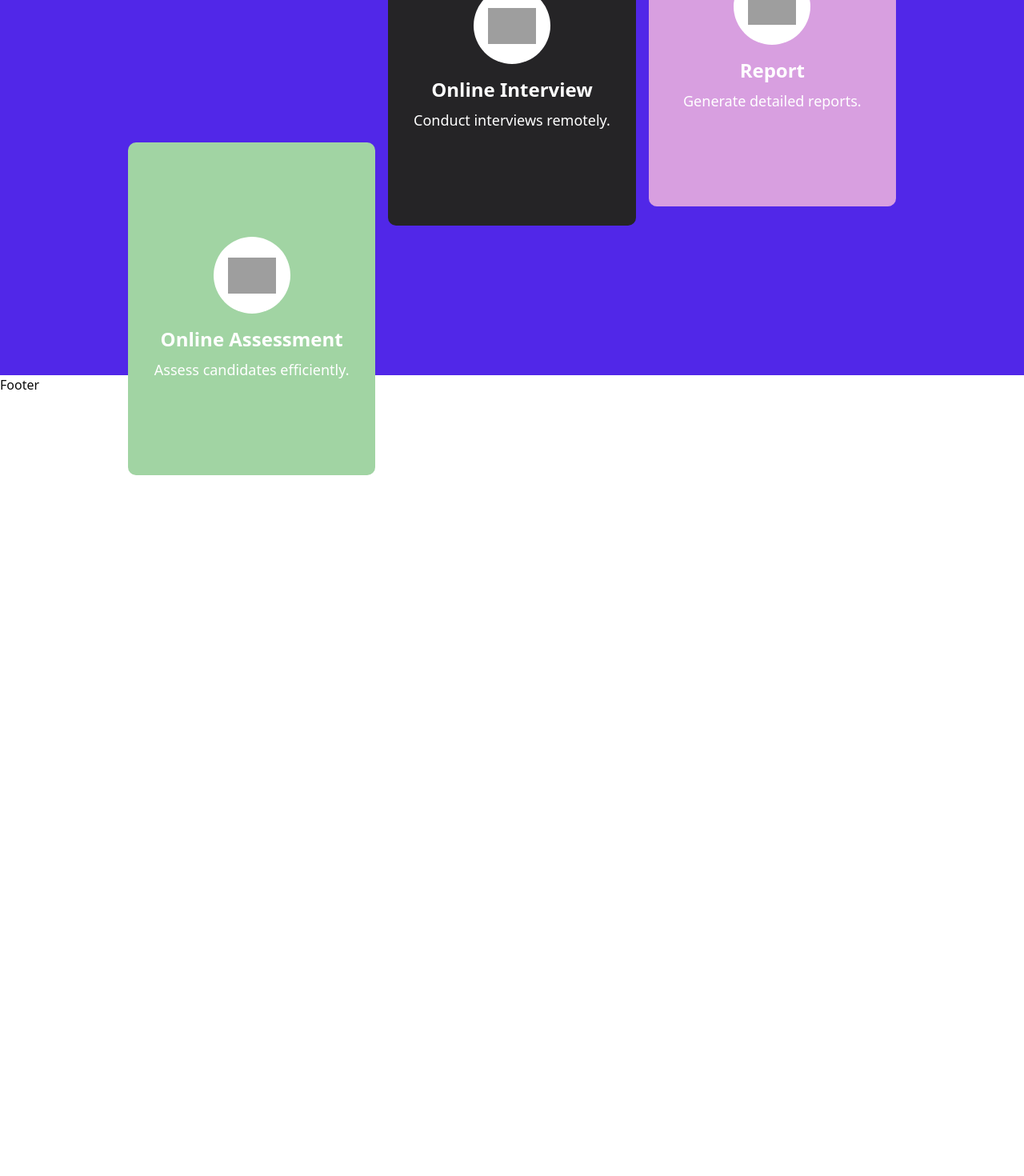
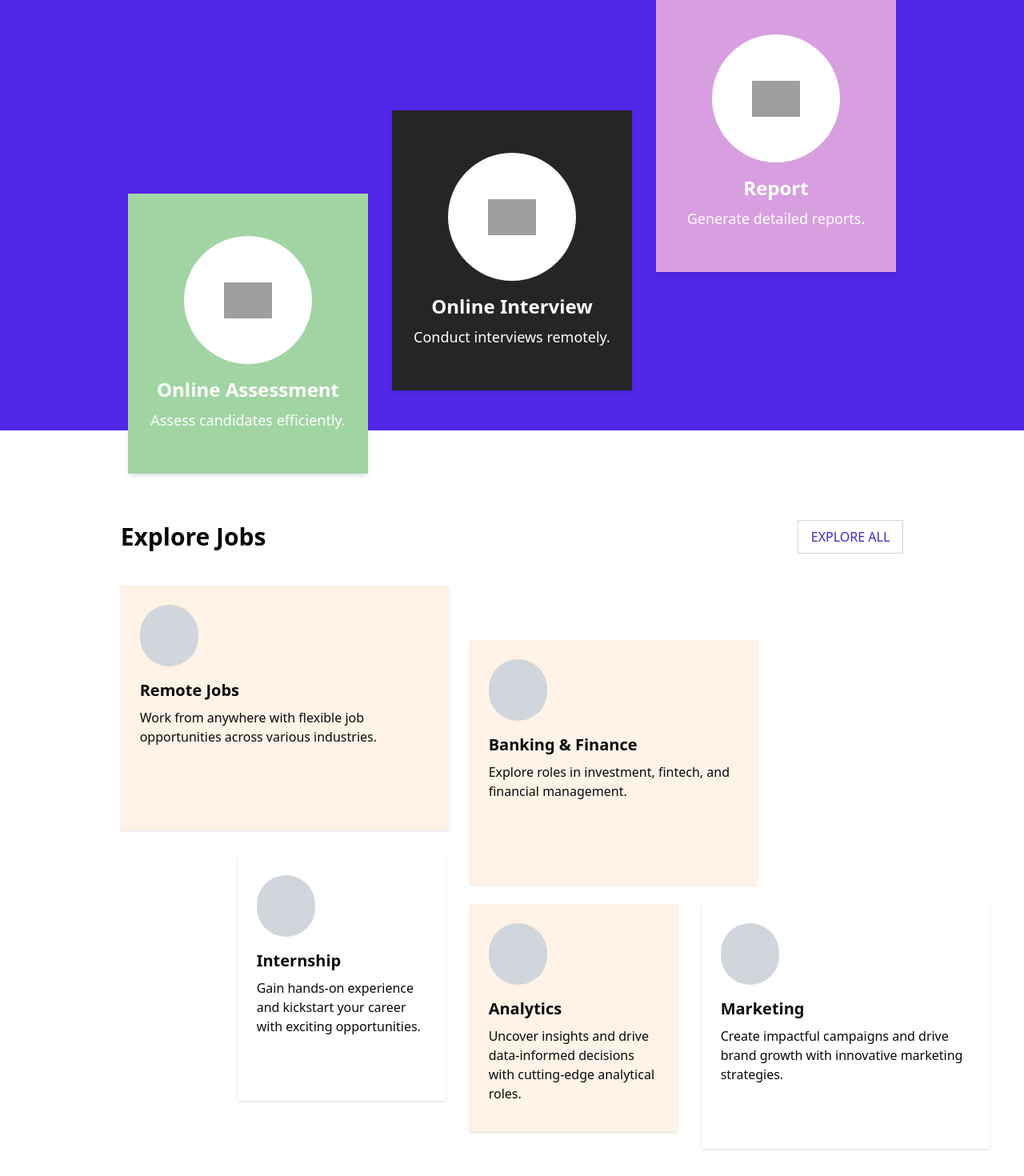
Before and after one commit to Codemonks-MiniProject/ethicra, a Next.js app: page / in a window 1280 px wide. Shown: the part 760-2230 px from the top of the page at 80% size. Before the commit the page ends 1354 px from the top, so only its background shows below. Built offline with nearby package versions, Linux system fonts and the light colour scheme; grey boxes are pictures that could not be loaded.

Commit message:
Explore Jobs Page

```diff
--- a/app/(root)/page.tsx
+++ b/app/(root)/page.tsx
@@ -1,10 +1,11 @@
 import React from 'react';
 import Image from 'next/image';
+import Link from 'next/link';
 
 const Page = () => {
   return (
     <div>
-      <div className="container mx-auto px-10 flex items-center justify-between p-10 my-14">
+      <div className="container mx-auto px-10 flex items-center justify-between p-10 my-32">
         <div className="flex flex-col gap-6">
           <h1 className="text-7xl font-bold text-black mb-4">Take Online Interview.</h1>
           <p className="text-gray-950 text-2xl mb-2">NUMBER OF ACTIVE USERS RIGHT NOW</p>
@@ -21,11 +22,11 @@ const Page = () => {
         </div>
       </div>
 
-      <div className="bg-[#5127e8] py-24 px-16 h-[675px] overflow-visible"> {/* Fixed height, overflow */}
+      <div className="bg-[#5127e8] py-24 px-16 h-[600px] overflow-visible">
         <div className="flex flex-col md:flex-row justify-between gap-2 md:gap-4 w-10/12 mx-auto">
           {/* Card 1: Online Assessment (Bottom) */}
-          <div className="text-center text-white p-6 rounded-lg bg-[#a1d4a3] w-full md:w-[370px] h-[416px] flex flex-col justify-center items-center mt-72"> {/* Adjusted card size */}
-            <div className="w-24 h-24 rounded-full bg-white mb-4 flex items-center justify-center">
+          <div className="text-center text-white p-6 bg-[#a1d4a3] w-full md:w-[300px] h-[350px] flex flex-col justify-center items-center mt-52 shadow-md transition-all duration-300 transform-gpu hover:scale-105 hover:shadow-lg">
+            <div className="w-[160px] h-[160px] rounded-full bg-white mb-4 flex items-center justify-center">
               <Image src="/images/assessment.png" alt="Assessment Icon" width={60} height={60} />
             </div>
             <h2 className="text-2xl font-semibold mb-2">Online Assessment</h2>
@@ -33,8 +34,8 @@ const Page = () => {
           </div>
 
           {/* Card 2: Online Interview (Middle) */}
-          <div className="text-center text-white p-6 rounded-lg bg-[#252426] w-full md:w-[370px] h-[416px] flex flex-col justify-center items-center md:translate-y-[-24px]"> {/* Adjusted card size */}
-            <div className="w-24 h-24 rounded-full bg-white mb-4 flex items-center justify-center">
+          <div className="text-center text-white p-6 bg-[#252426] w-full md:w-[300px] h-[350px] flex flex-col justify-center items-center md:translate-y-[-40px] mt-36 shadow-md transition-all duration-300 transform-gpu hover:scale-105 hover:shadow-lg">
+            <div className="w-[160px] h-[160px] rounded-full bg-white mb-4 flex items-center justify-center ">
               <Image src="/images/interview.png" alt="Interview Icon" width={60} height={60} />
             </div>
             <h2 className="text-2xl font-semibold mb-2">Online Interview</h2>
@@ -42,8 +43,8 @@ const Page = () => {
           </div>
 
           {/* Card 3: Report (Top) */}
-          <div className="text-center text-white p-6 rounded-lg bg-[#d89fe0] w-full md:w-[370px] h-[416px] flex flex-col justify-center items-center md:translate-y-[-48px]"> {/* Adjusted card size */}
-            <div className="w-24 h-24 rounded-full bg-white mb-4 flex items-center justify-center">
+          <div className="text-center text-white p-6 bg-[#d89fe0] w-full md:w-[300px] h-[350px] flex flex-col justify-center items-center md:translate-y-[-48px] mt-1 shadow-md transition-all duration-300 transform-gpu hover:scale-105 hover:shadow-lg">
+            <div className="w-[160px] h-[160px] rounded-full bg-white mb-4 flex items-center justify-center">
               <Image src="/images/report.png" alt="Report Icon" width={60} height={60} />
             </div>
             <h2 className="text-2xl font-semibold mb-2">Report</h2>
@@ -51,6 +52,45 @@ const Page = () => {
           </div>
         </div>
       </div>
+
+      <div className="w-10/12 h-[1176px] mx-auto my-28 px-11 relative">
+        <div className="flex flex-row justify-between items-center mb-10">
+          <p className="text-3xl font-semibold">Explore Jobs</p>
+          <Link href={'/login'} className="border border-gray-300 px-4 py-2 text-[#4724c7]">
+            EXPLORE ALL
+          </Link>
+        </div>
+
+        <div className="w-[410px] h-[305.89px] bg-[#FFF2E6] p-6 mb-4 shadow-sm transition-all duration-300 hover:shadow-lg hover:scale-105">
+          <div className="w-[73px] h-[77px] rounded-full bg-gray-300 mb-4"></div>
+          <h3 className="text-xl font-semibold mb-2">Remote Jobs</h3>
+          <p>Work from anywhere with flexible job opportunities across various industries.</p>
+        </div>
+
+        <div className="w-[360px] h-[305.89px] bg-[#FFF2E6] p-6 mb-4 shadow-sm absolute left-[480px] top-[150px] transition-all duration-300 hover:shadow-lg hover:scale-105">
+          <div className="w-[73px] h-[77px] rounded-full bg-gray-300 mb-4"></div>
+          <h3 className="text-xl font-semibold mb-2">Banking & Finance</h3>
+          <p>Explore roles in investment, fintech, and financial management.</p>
+        </div>
+
+        <div className="w-[260px] h-[305.89px] bg-white p-6 mb-4 shadow-sm absolute left-[190px] top-[420px] transition-all duration-300 hover:shadow-lg hover:scale-105">
+          <div className="w-[73px] h-[77px] rounded-full bg-gray-300 mb-4"></div>
+          <h3 className="text-xl font-semibold mb-2">Internship</h3>
+          <p>Gain hands-on experience and kickstart your career with exciting opportunities.</p>
+        </div>
+
+        <div className="w-[260px] h-[285.36px] bg-[#FFF2E6] p-6 mb-4 shadow-sm absolute left-[480px] top-[480px] transition-all duration-300 hover:shadow-lg hover:scale-105">
+          <div className="w-[73px] h-[77px] rounded-full bg-gray-300 mb-4"></div>
+          <h3 className="text-xl font-semibold mb-2">Analytics</h3>
+          <p>Uncover insights and drive data-informed decisions with cutting-edge analytical roles.</p>
+        </div>
+
+        <div className="w-[360px] h-[305.89px] bg-white p-6 shadow-sm absolute left-[770px] top-[480px] transition-all duration-300 hover:shadow-lg hover:scale-105">
+          <div className="w-[73px] h-[77px] rounded-full bg-gray-300 mb-4"></div>
+          <h3 className="text-xl font-semibold mb-2">Marketing</h3>
+          <p>Create impactful campaigns and drive brand growth with innovative marketing strategies.</p>
+        </div>
+      </div>
     </div>
   );
 };
--- a/app/components/Footer.tsx
+++ b/app/components/Footer.tsx
@@ -2,7 +2,7 @@ import React from 'react'
 
 const Footer = () => {
   return (
-    <div>Footer</div>
+    <div className='h-80'>Footer</div>
   )
 }
 
```
Also changed, not shown: 1 other file (tests, documents, lock files or other folders).
